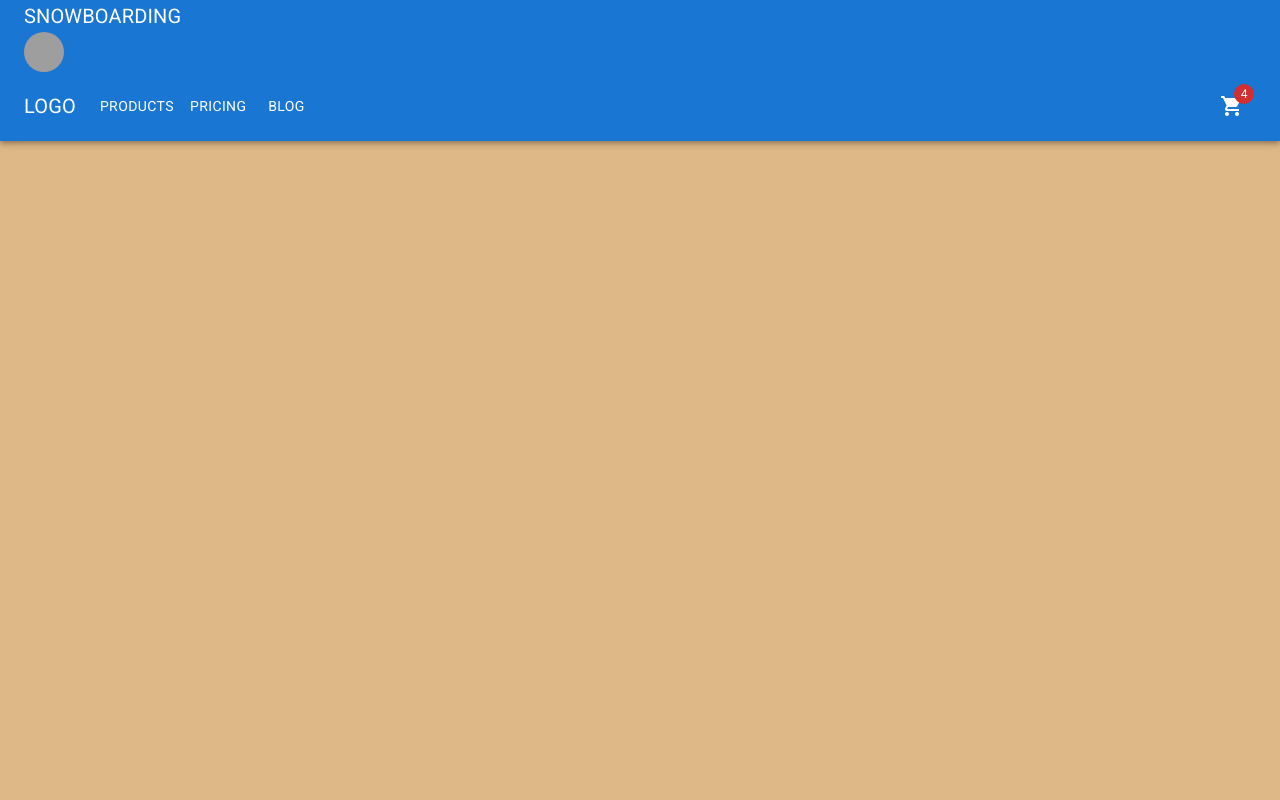
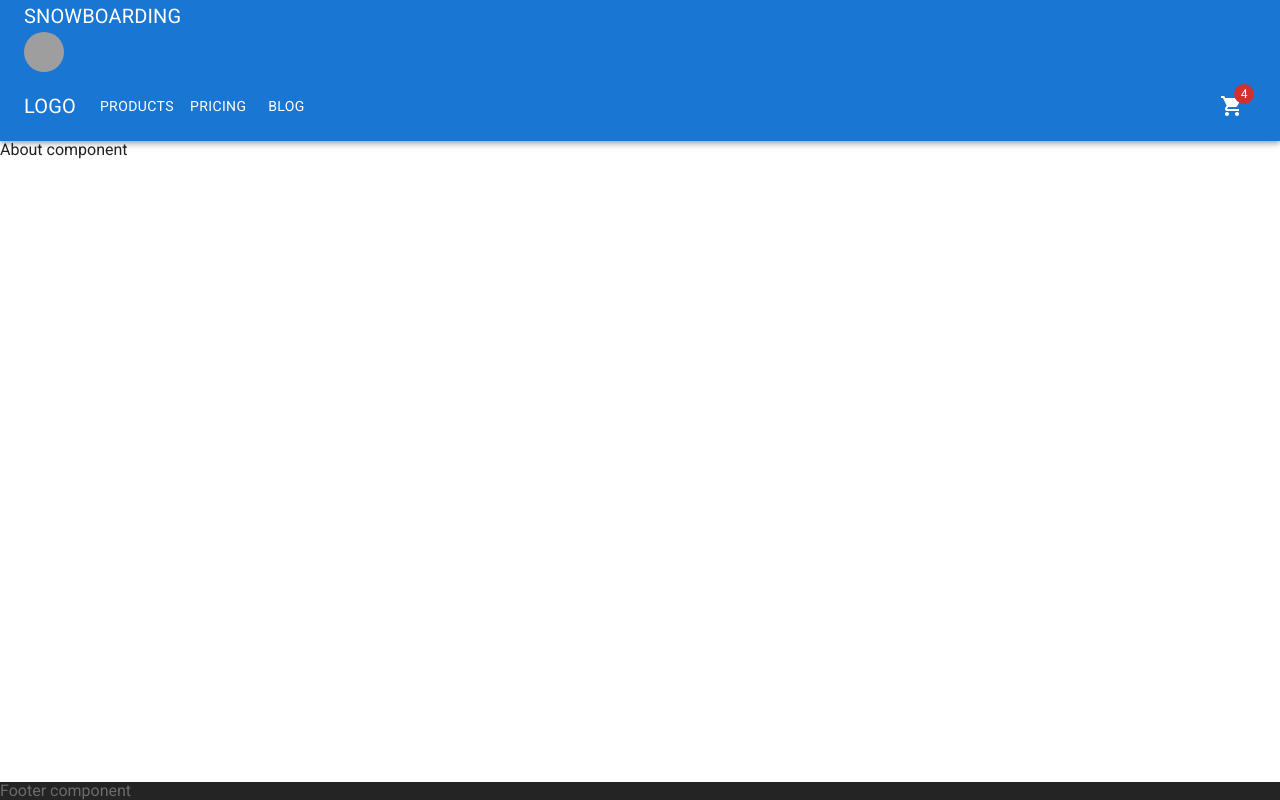
Before and after one commit to WebNadin/snowboarding-online-store-react-typescript-redux-materialui, a React (Create React App) app: page /about in a window 1280 px wide. Built offline with nearby package versions, Linux system fonts and the light colour scheme; grey boxes are pictures that could not be loaded.

Commit message:
header, main and footer template were added routing was added to main component first custom theme styles were added sticky footer was added

```diff
--- a/package.json
+++ b/package.json
@@ -20,6 +20,7 @@
     "react": "^17.0.2",
     "react-dom": "^17.0.2",
     "react-redux": "^7.2.6",
+    "react-router-dom": "^6.3.0",
     "react-scripts": "5.0.0",
     "redux": "^4.1.2",
     "redux-saga": "^1.1.3",
--- a/src/App.tsx
+++ b/src/App.tsx
@@ -6,6 +6,10 @@ import FormComment from "./components/FormComment";
 import Comments from "./components/Comments";
 import FetchedComments from "./components/FetchedComments";
 import Header from './components/Header';
+import Main from "./components/Main";
+import Footer from "./components/Footer";
+import {BrowserRouter} from "react-router-dom";
+import { Box } from '@mui/system';
 
 const CustomInput = (props: React.HTMLProps<HTMLInputElement>) => {
   const [value, setValue] = useState<number>(100);
@@ -60,9 +64,13 @@ async function getPerson ( id = 1): Promise<Person> {
 
 export default function App() {
   return (
-    <>
-      <Header />
-    </>
+    <BrowserRouter>
+      <Box sx={{display: "flex", flexDirection: "column", height: "100%"}}>
+        <Header />
+        <Main />
+        <Footer />
+      </Box>
+    </BrowserRouter>
   );
 };
 
--- /dev/null
+++ b/src/components/About.tsx
@@ -0,0 +1,9 @@
+const About = () => {
+  return (
+    <div>
+      About component
+    </div>
+  )
+}
+
+export default About;
--- /dev/null
+++ b/src/components/Contact.tsx
@@ -0,0 +1,9 @@
+const Contact = () => {
+  return (
+    <div>
+      Contact component
+    </div>
+  )
+}
+
+export default Contact;
--- /dev/null
+++ b/src/components/Footer.tsx
@@ -0,0 +1,12 @@
+import Box from "@mui/material/Box";
+import {myTheme} from "../styles/myTheme";
+
+const Footer = () => {
+  return (
+    <Box sx={{flex: "0 0 auto", bgcolor: myTheme.dark.background.primary, color: myTheme.dark.text.secondary}}>
+      Footer component
+    </Box>
+  )
+}
+
+export default Footer;
--- /dev/null
+++ b/src/components/Home.tsx
@@ -0,0 +1,12 @@
+import Box from "@mui/material/Box";
+import {myTheme} from "../styles/myTheme";
+
+const Home = () => {
+  return (
+    <Box sx={{bgcolor: myTheme.light.background.primary, height: "100%"}}>
+      Home component
+    </Box>
+  )
+}
+
+export default Home;
--- /dev/null
+++ b/src/components/Main.tsx
@@ -0,0 +1,24 @@
+import {
+  Routes,
+  Route,
+} from "react-router-dom";
+import Home from "./Home";
+import Products from "./Products";
+import About from "./About";
+import Contact from "./Contact";
+import Box from "@mui/material/Box";
+
+const Main = () => {
+ return (
+  <Box sx={{flex: "1 0 auto"}}>
+       <Routes>
+           <Route index element={<Home />} />
+           <Route path="products" element={<Products />} />
+           <Route path="about" element={<About />} />
+           <Route path="contact" element={<Contact />} />
+       </Routes>
+  </Box>
+ )
+}
+
+export default Main;
--- /dev/null
+++ b/src/components/Products.tsx
@@ -0,0 +1,9 @@
+const Products = () => {
+  return (
+    <div>
+      Products component
+    </div>
+  )
+}
+
+export default Products;
--- a/src/styles/global.ts
+++ b/src/styles/global.ts
@@ -351,14 +351,24 @@ export const GlobalStyle = createGlobalStyle`
   }
 
   /*and of normalize.css*/
+  #root {
+    height: 100%;
+  }
+
+  html{
+    height: 100%;
+  }
 
   body {
     font-family: 'Roboto', sans-serif;
     font-size: 16px;
     font-weight: 400;
     //color: #282c34;
-    color: green;
-    background-color: burlywood;
+    color: rgba(0,0,0,0.87);
+    background-color: white;
+    display: flex;
+    flex-direction: column;
+    height: 100%;
   }
 
   a {
--- /dev/null
+++ b/src/styles/myTheme.ts
@@ -0,0 +1,27 @@
+export const myTheme = {
+  common: {
+    accent: '#57c5a0'
+  },
+  light: {
+    background: {
+      primary: '#fff',
+      secondary: '#ebe7df',
+    },
+    text: {
+      primary: 'rgba(0,0,0,0.87)',
+      secondary: 'rgba(0,0,0,0.6)',
+      disabled: 'rgba(0,0,0,0.38)',
+    },
+  },
+  dark: {
+    background: {
+      primary: '#242424',
+      secondary: '#2e2e2e',
+    },
+    text: {
+      primary: '#a4a4a4',
+      secondary: '#6b6b6b',
+      contrast: '#fff',
+    }
+  }
+};
```
Also changed, not shown: public/manifest.json.
